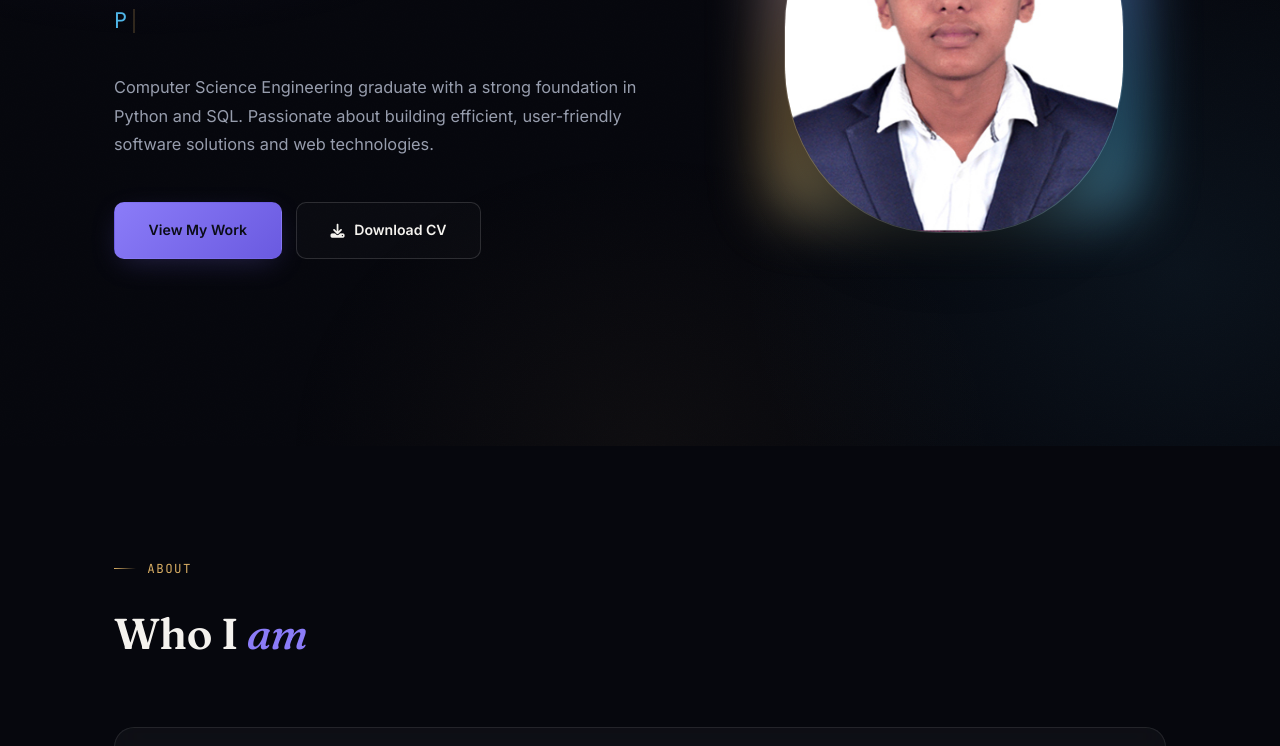
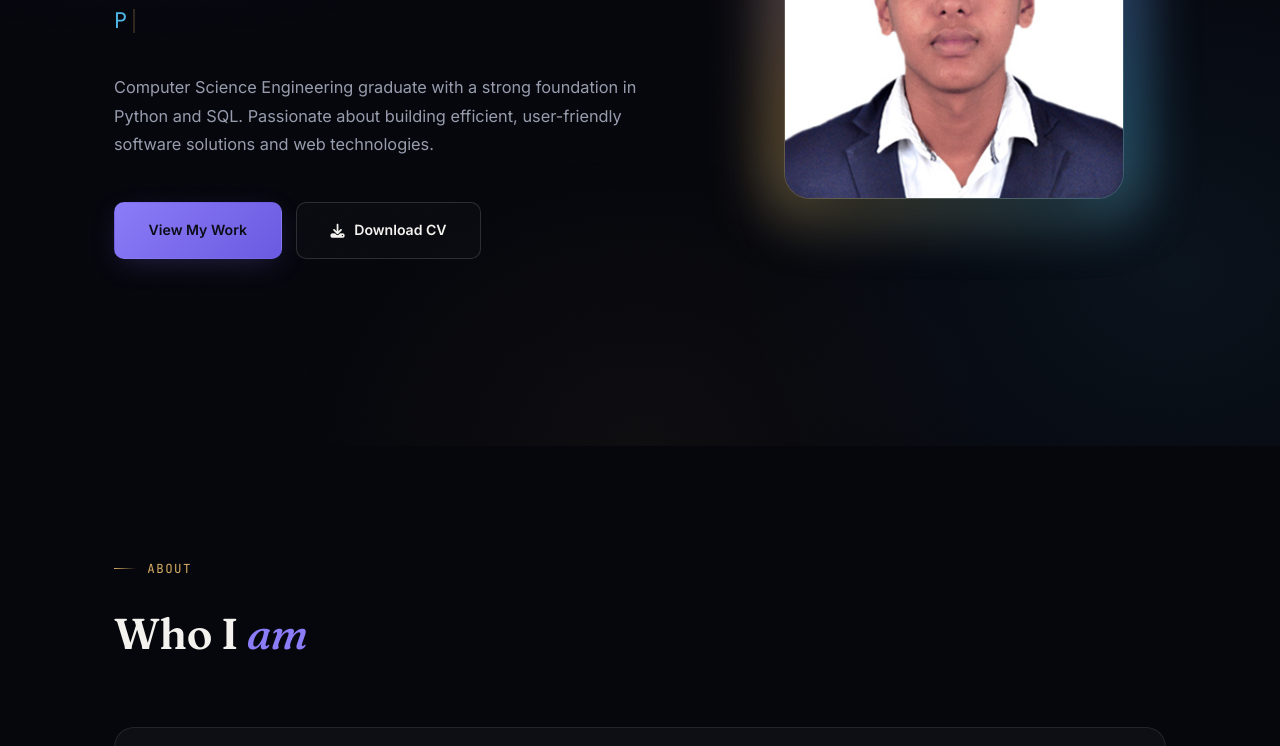
Before and after one commit to kamopm1/Portfolio-2.0, a plain HTML site: page index.html in a window 1280 px wide. Shown: the part 354-1100 px from the top of the page. Drawn offline with Linux system fonts and the light colour scheme.

Commit message:
Update index.html

```diff
--- a/index.html
+++ b/index.html
@@ -237,9 +237,10 @@
     @keyframes rotate-glow { to { transform: rotate(360deg); } }
 
     .profile-pic {
-      width: 100%; height: 110%;
-      border-radius: 45%;
-      object-fit: fill;
+      width: 100%; height: 100%;
+      border-radius: 26px;
+      object-fit: cover;
+      object-position: center 20%;
       position: relative;
       border: 1px solid rgba(255,255,255,0.12);
       box-shadow: 0 30px 60px -20px rgba(0,0,0,0.6);
```
